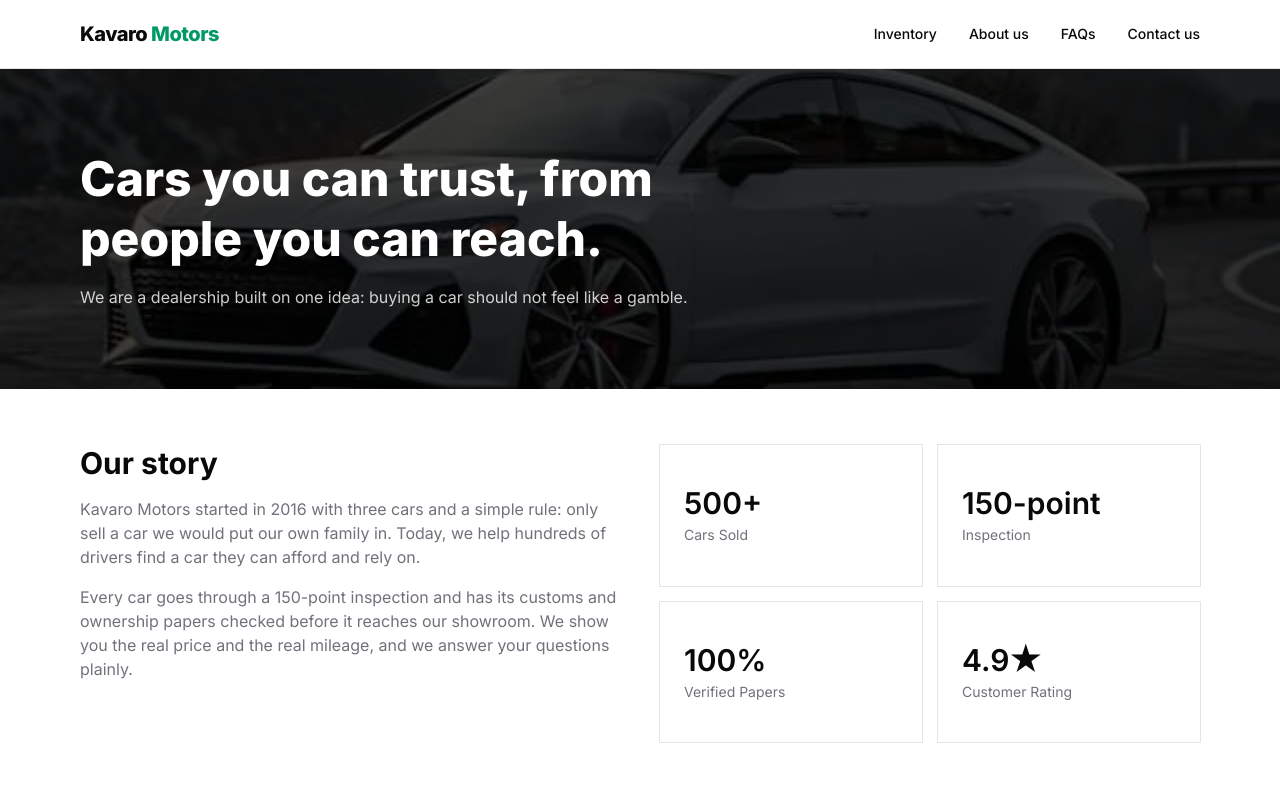
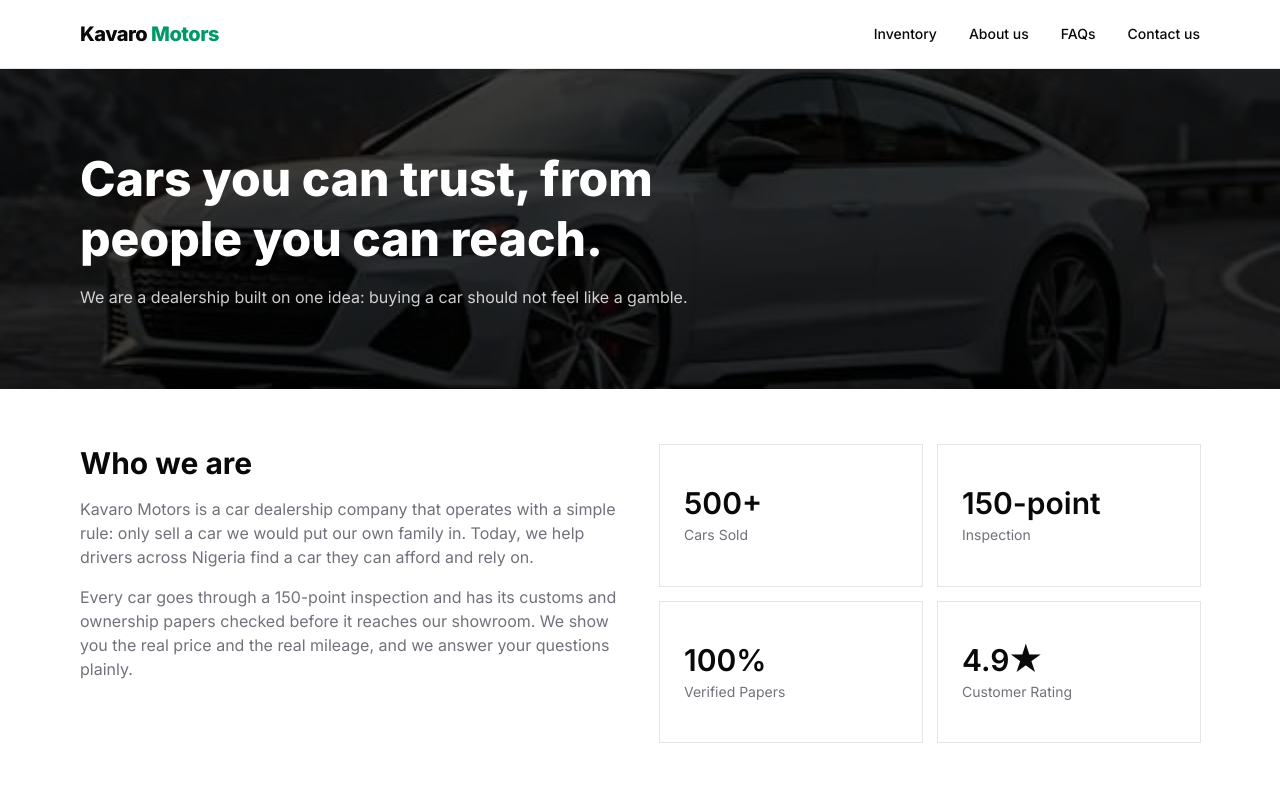
Before and after one commit to Kansoldev/car-dealership-website, a Next.js app: page /about in a window 1280 px wide. Shown: the top 800 px of the page. Built offline with nearby package versions, Linux system fonts and the light colour scheme.

Commit message:
refactor: update the write-up about the dealership

```diff
--- a/app/about/page.tsx
+++ b/app/about/page.tsx
@@ -51,11 +51,11 @@ export default function AboutPage() {
 
       <section className="mx-auto grid max-w-6xl gap-10 px-4 py-14 md:grid-cols-2">
         <div>
-          <h2 className="text-3xl font-bold">Our story</h2>
+          <h2 className="text-3xl font-bold">Who we are</h2>
           <p className="mt-4 max-w-prose text-muted-foreground">
-            {site.name} started in 2016 with three cars and a simple rule: only
-            sell a car we would put our own family in. Today, we help hundreds
-            of drivers find a car they can afford and rely on.
+            {site.name} is a car dealership company that operates with a simple
+            rule: only sell a car we would put our own family in. Today, we help
+            drivers across Nigeria find a car they can afford and rely on.
           </p>
 
           <p className="mt-4 max-w-prose text-muted-foreground">
```
